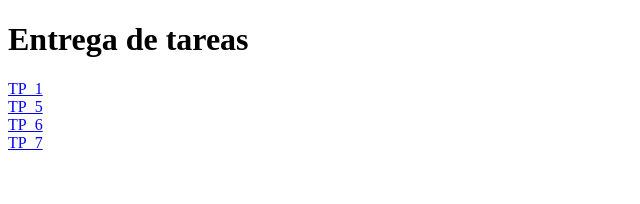
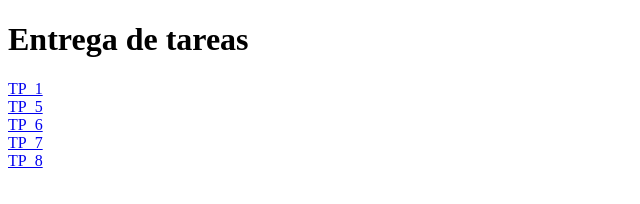
Before and after one commit to Titim04/plataformas-moviles-entregas, a plain HTML site: page index.html in a window 1280 px wide. Shown: the full height of the page, 0-640 px from the left. Drawn offline with Linux system fonts and the light colour scheme.

Commit message:
Update index.html

```diff
--- a/index.html
+++ b/index.html
@@ -15,5 +15,7 @@
     <a href="https://titim04.github.io/plataformas-moviles-entregas/tp-6/">TP_6</a>
     <br>
     <a href="https://titim04.github.io/plataformas-moviles-entregas/tp-7/">TP_7</a>
+    <br>
+    <a href="https://titim04.github.io/plataformas-moviles-entregas/tp-8/">TP_8</a>
 </body>
 </html>
```
